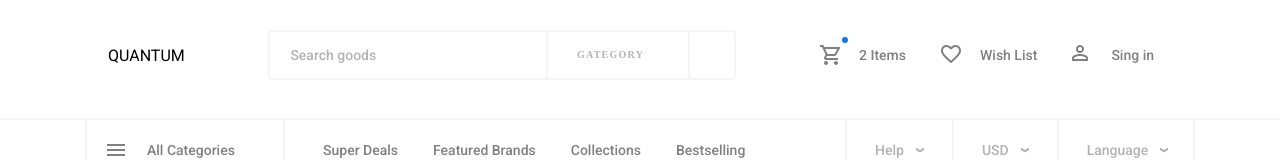
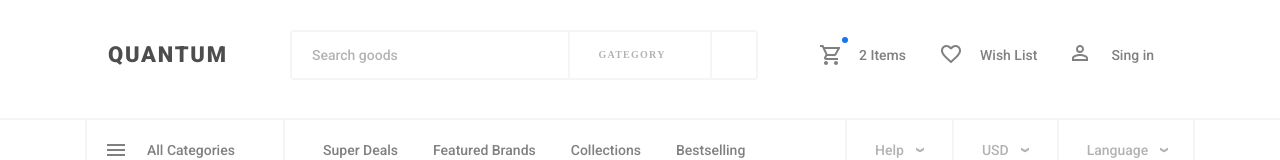
Before and after one commit to VitalyBaboshin/layout_-FP_online-store, a plain HTML site: page index.html in a window 1280 px wide. Shown: the top 160 px of the page. Drawn offline with nearby package versions, Linux system fonts and the light colour scheme; files that its build step writes are made by us from their sources.

Commit message:
Добавлены импорты

```diff
--- a/scss/main.scss
+++ b/scss/main.scss
@@ -1,9 +1,12 @@
 // Base
 @import "base/variables";
+@import "./base/mixins";
 @import "./base/base";
+
 
 // Blocks
 @import "blocks/header";
+@import "blocks/logo";
 @import "blocks/header_select";
 @import "blocks/header_link";
 @import "blocks/header-nav";
@@ -12,3 +15,9 @@
 @import "blocks/slider";
 @import "blocks/promo-section";
 @import "blocks/promo-section-item";
+@import "blocks/main";
+@import "blocks/navigation";
+@import "blocks/info-block";
+@import "blocks/tabs";
+@import "blocks/card";
+@import "blocks/footer";
```
